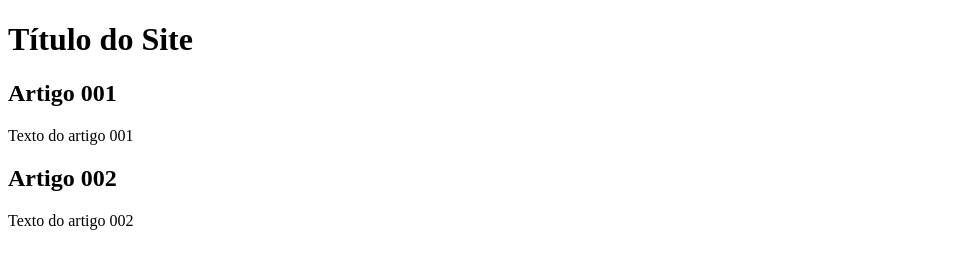
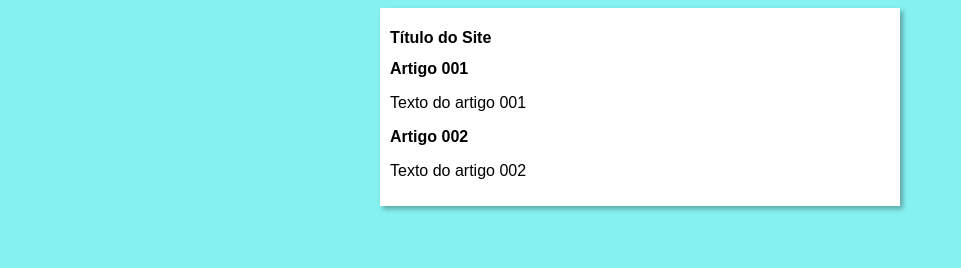
Before and after one commit to artifice83/projeto-site, a plain HTML site: page index.html in a window 1280 px wide. Shown: the whole page, without its empty margins (0-961 px from the left). Drawn offline with Linux system fonts and the light colour scheme.

Commit message:
inicio do design

```diff
--- /dev/null
+++ b/estilos/style.css
@@ -0,0 +1,17 @@
+* {
+    font-family: Arial, Helvetica, sans-serif;
+    font-size: 16px;
+
+}
+
+body {
+    background-color: rgb(134, 241, 241);
+}
+
+main {
+    background-color: white;
+    width: 500px;
+    margin: auto;
+    padding: 10px;
+    box-shadow: 3px 3px 5px rgba(0, 0, 0, 0.313);
+}
--- a/index.html
+++ b/index.html
@@ -4,6 +4,7 @@
     <meta charset="UTF-8">
     <meta name="viewport" content="width=device-width, initial-scale=1.0">
     <title>Título do Site</title>
+    <link rel="stylesheet" href="estilos/style.css">
 </head>
 <body>
     <main>
```
